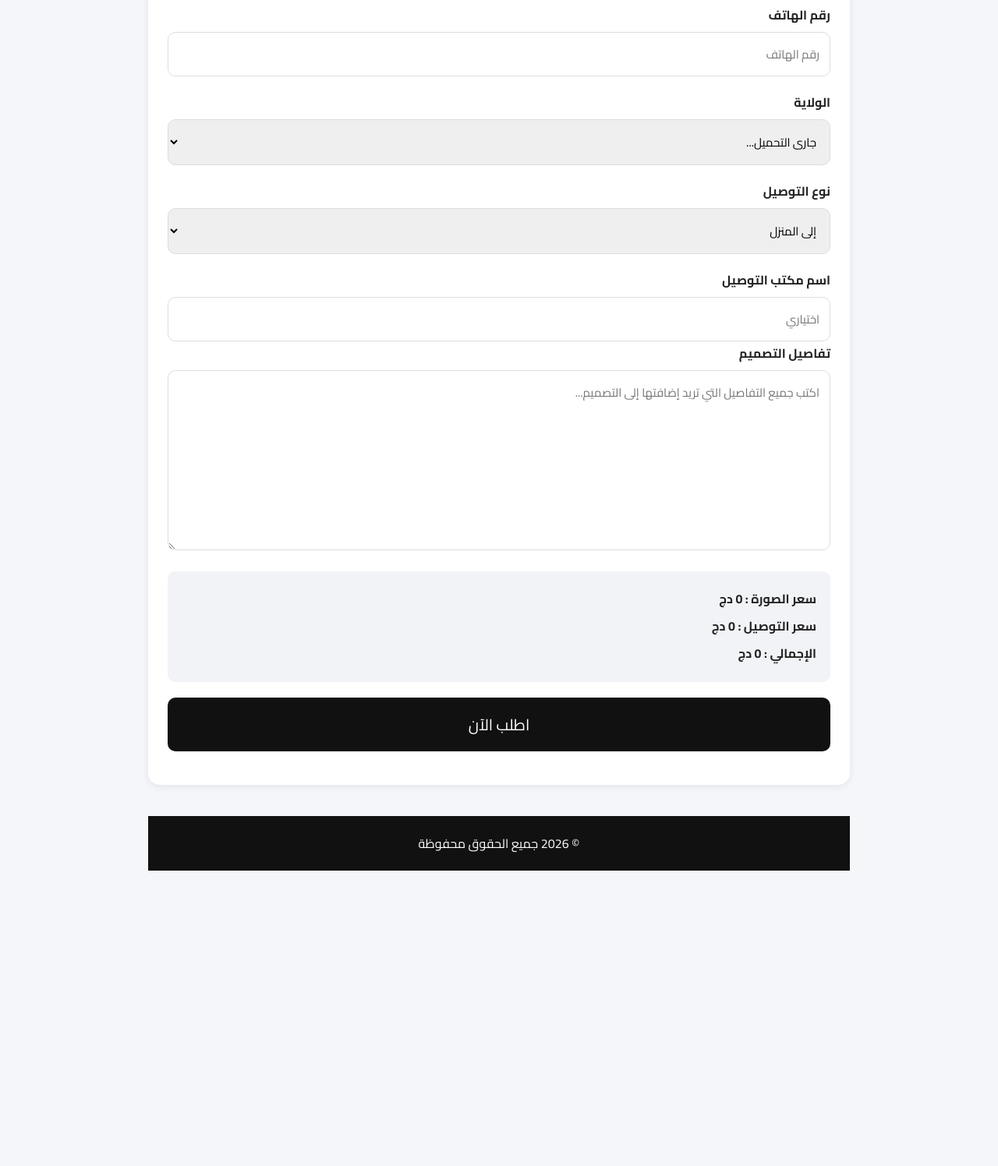
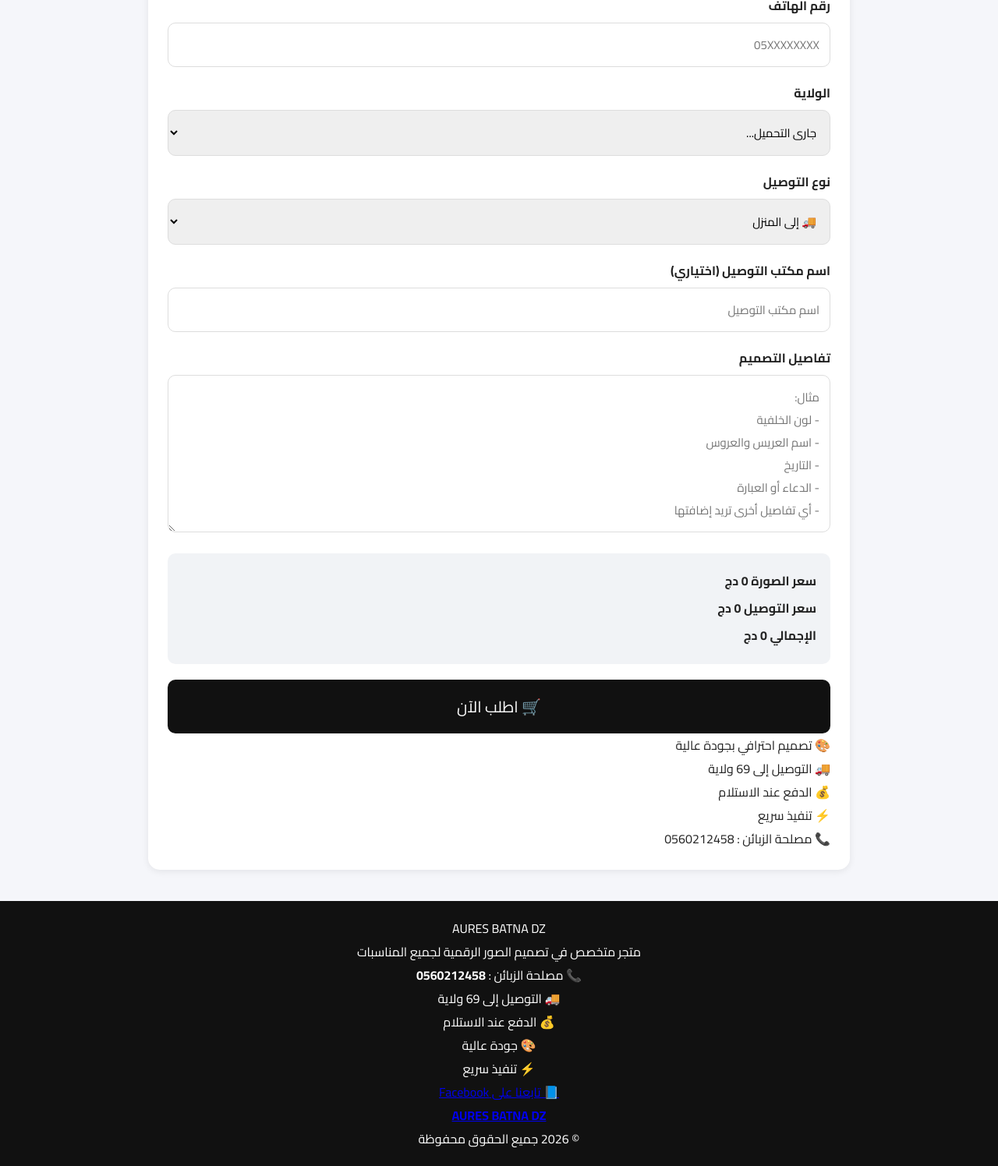
Before and after one commit to nassimbensbaa/Tender_Leaves, a plain HTML site: page index.html in a window 1280 px wide. Shown: the part 1094-2590 px from the top of the page at 78% size. Before the commit the page ends 2236 px from the top, so only its background shows below. Drawn offline with Linux system fonts and the light colour scheme; no server answers.

Commit message:
Update index.html

```diff
--- a/index.html
+++ b/index.html
@@ -7,7 +7,11 @@
 
     <meta name="viewport" content="width=device-width,initial-scale=1.0">
 
-<title>بيع الصور الرقمية</title>
+    <title>AURES BATNA DZ | بيع الصور الرقمية</title>
+
+    <link rel="preconnect" href="https://fonts.googleapis.com">
+
+    <link rel="preconnect" href="https://fonts.gstatic.com" crossorigin>
 
     <link href="https://fonts.googleapis.com/css2?family=Cairo:wght@300;400;600;700;800&display=swap" rel="stylesheet">
 
@@ -17,43 +21,56 @@
 
 <body>
 
-<!-- الصورة العلوية -->
+<!--=========================
+    البانر العلوي
+==========================-->
 
 <header class="hero">
 
-    <img src="images/logo.png.gif" class="hero-image" alt="Banner">
+    <img src="images/logo.png.gif"
+         class="hero-image"
+         alt="AURES BATNA DZ">
 
 </header>
 
-<h1 class="title">
-بيع الصور الرقمية
-</h1>
-
-<p class="subtitle">
-اختر المناسبة بالضغط على أحد الأزرار
-</p>
+<!--=========================
+    المحتوى
+==========================-->
 
 <div class="container">
 
-    <!-- الصورة الرئيسية -->
+    <h1 class="site-title">
+
+        بيع الصور الرقمية
+
+    </h1>
+
+    <p class="site-desc">
+
+        اختر نوع المناسبة ثم أكمل معلومات الطلب
+
+    </p>
 
     <div class="viewer">
 
         <img
             id="mainImage"
-            src="images/no-image.jpg"
-            alt="الصورة">
+            src=""
+            alt="صورة المناسبة">
 
     </div>
 
-    <!-- أزرار المناسبات -->
+    <div class="category-title">
+
+        ✨ اختر نوع المناسبة ✨
+
+    </div>
 
     <div
         id="categories"
         class="categories">
 
-        <button
-            class="category-btn">
+        <button class="category-btn">
 
             جاري تحميل المناسبات...
 
@@ -61,13 +78,11 @@
 
     </div>
 
-    <!-- بطاقة الطلب -->
-
     <div class="card">
 
-        <div class="price">
+        <div class="price-box">
 
-            السعر :
+            السعر
 
             <span id="productPrice">
 
@@ -88,8 +103,8 @@
             </label>
 
             <input
+                type="text"
                 id="recipientName"
-                type="text"
                 placeholder="مثال : محمد">
 
         </div>
@@ -103,8 +118,8 @@
             </label>
 
             <input
+                type="text"
                 id="fullName"
-                type="text"
                 placeholder="الاسم الكامل">
 
         </div>
@@ -118,9 +133,9 @@
             </label>
 
             <input
+                type="text"
                 id="phone"
-                type="text"
-                placeholder="رقم الهاتف">
+                placeholder="05XXXXXXXX">
 
         </div>
 
@@ -143,7 +158,6 @@
             </select>
 
         </div>
-
                 <div class="form-group">
 
             <label>
@@ -156,13 +170,13 @@
 
                 <option value="home">
 
-                    إلى المنزل
+                    🚚 إلى المنزل
 
                 </option>
 
                 <option value="office">
 
-                    إلى المكتب
+                    📦 إلى مكتب التوصيل
 
                 </option>
 
@@ -174,14 +188,17 @@
 
             <label>
 
-                اسم مكتب التوصيل
+                اسم مكتب التوصيل (اختياري)
 
             </label>
 
             <input
+                type="text"
                 id="officeName"
-                type="text"
-                placeholder="اختياري">
+                placeholder="اسم مكتب التوصيل">
+
+        </div>
+
         <div class="form-group">
 
             <label>
@@ -192,16 +209,27 @@
 
             <textarea
                 id="notes"
-                rows="7"
-                placeholder="اكتب جميع التفاصيل التي تريد إضافتها إلى التصميم..."></textarea>
+                rows="6"
+                placeholder="مثال:
+- لون الخلفية
+- اسم العريس والعروس
+- التاريخ
+- الدعاء أو العبارة
+- أي تفاصيل أخرى تريد إضافتها"></textarea>
 
         </div>
 
         <div class="summary">
 
-            <div>
+            <div class="summary-row">
 
-                سعر الصورة :
+                <span>
+
+                    سعر الصورة
+
+                </span>
+
+                <strong>
 
                     <span id="priceValue">
 
@@ -211,11 +239,19 @@
 
                     دج
 
+                </strong>
+
             </div>
 
-            <div>
+            <div class="summary-row">
 
-                سعر التوصيل :
+                <span>
+
+                    سعر التوصيل
+
+                </span>
+
+                <strong>
 
                     <span id="deliveryPrice">
 
@@ -225,11 +261,19 @@
 
                     دج
 
+                </strong>
+
             </div>
 
-            <div>
+            <div class="summary-row total">
 
-                الإجمالي :
+                <span>
+
+                    الإجمالي
+
+                </span>
+
+                <strong>
 
                     <span id="totalPrice">
 
@@ -239,6 +283,8 @@
 
                     دج
 
+                </strong>
+
             </div>
 
         </div>
@@ -247,13 +293,38 @@
             class="order-btn"
             onclick="sendOrder()">
 
-            اطلب الآن
+            🛒 اطلب الآن
 
         </button>
+
+        <div class="features">
+
+            <div class="feature">
+                🎨 تصميم احترافي بجودة عالية
+            </div>
+
+            <div class="feature">
+                🚚 التوصيل إلى 69 ولاية
+            </div>
+
+            <div class="feature">
+                💰 الدفع عند الاستلام
+            </div>
+
+            <div class="feature">
+                ⚡ تنفيذ سريع
+            </div>
+
+            <div class="feature">
+                📞 مصلحة الزبائن : 0560212458
+            </div>
 
         </div>
 
     </div>
+
+</div>
+<!-- نافذة نجاح الطلب -->
 
 <div
     class="modal"
@@ -261,15 +332,27 @@
 
     <div class="modal-content">
 
+        <div class="success-icon">
+
+            ✅
+
+        </div>
+
         <h2>
 
-            ✅ تم إرسال الطلب
+            تم إرسال طلبك بنجاح
 
         </h2>
 
         <p>
 
-            سوف يتم التواصل معكم في أقرب وقت.
+            شكراً لثقتكم بنا ❤️
+
+        </p>
+
+        <p>
+
+            سيتم التواصل معكم في أقرب وقت لتأكيد الطلب.
 
         </p>
 
@@ -285,14 +368,56 @@
 
 </div>
 
-<footer>
+<footer class="footer">
+
+    <div class="footer-title">
+
+        AURES BATNA DZ
+
+    </div>
+
+    <div class="footer-text">
+
+        متجر متخصص في تصميم الصور الرقمية لجميع المناسبات
+
+    </div>
+
+    <div class="footer-services">
+
+        <div>📞 مصلحة الزبائن : <strong>0560212458</strong></div>
+
+        <div>🚚 التوصيل إلى 69 ولاية</div>
+
+        <div>💰 الدفع عند الاستلام</div>
+
+        <div>🎨 جودة عالية</div>
+
+        <div>⚡ تنفيذ سريع</div>
+
+    </div>
+
+    <a
+        href="https://www.facebook.com/profile.php?id=61590392371436"
+        target="_blank"
+        class="facebook-btn">
+
+        📘 تابعنا على Facebook
+
+        <br>
+
+        <strong>AURES BATNA DZ</strong>
+
+    </a>
+
+    <div class="copyright">
 
         © 2026 جميع الحقوق محفوظة
+
+    </div>
 
 </footer>
 
 <script src="script.js"></script>
-
 </body>
 
 </html>
```
Lines whose indentation alone changed are shown as unchanged.
